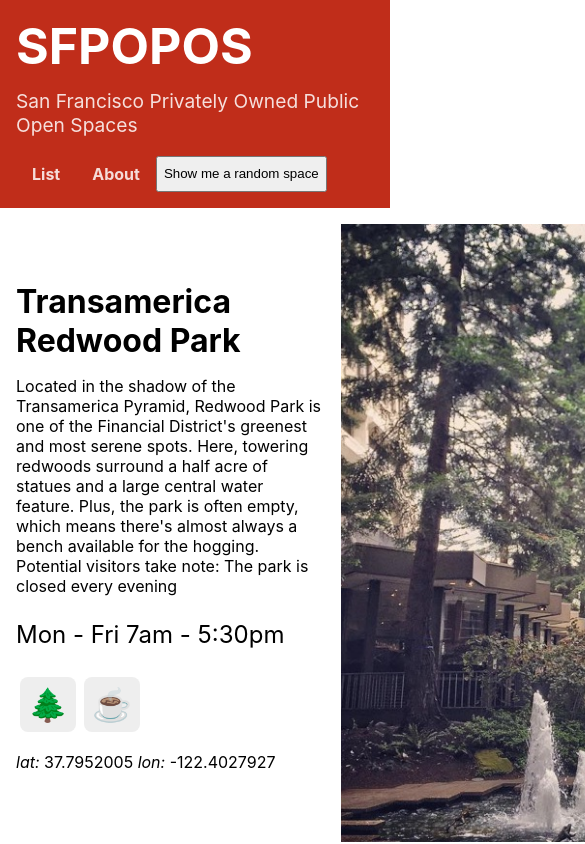
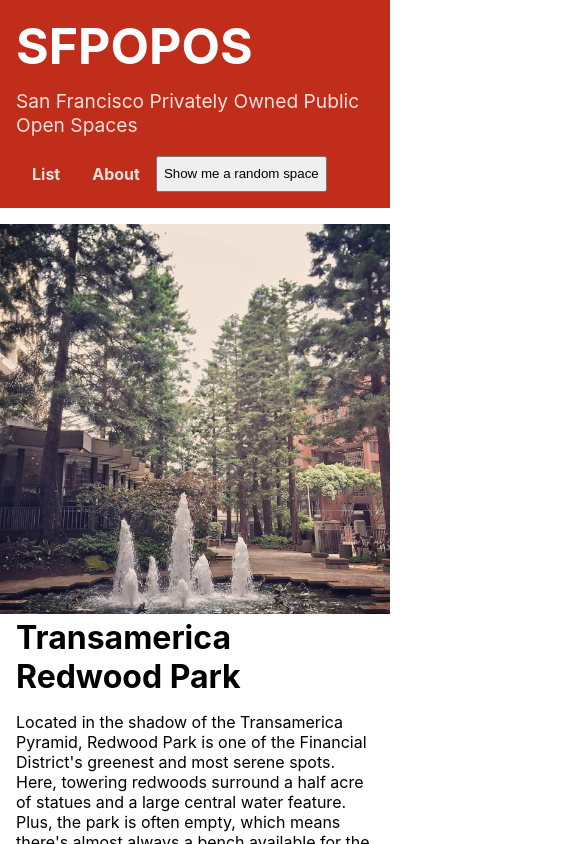
Before and after one commit to energeist/acs-2330-SFPOPOS-responsive-design, a React (Create React App) app: page /#/ in a window 390 px wide. Both pictures are taken after a click on the button "Show me a random space". Shown: the top 844 px of the page, 585 px wide, since content can reach past the window. Built offline with nearby package versions, Linux system fonts and the light colour scheme.

Commit message:
more mobile styling on details page

```diff
--- a/src/components/Footer.js
+++ b/src/components/Footer.js
@@ -5,7 +5,7 @@
 function Footer() {
   return (
     <div className='Footer'>
-      <p>Mark Rattle, 2023 - for ACS-1320</p>
+      <p>Mark Rattle 2023 - for ACS-1320</p>
     </div>
   )
 }
--- a/src/components/POPOSDetails.css
+++ b/src/components/POPOSDetails.css
@@ -4,6 +4,14 @@
 	align-items: center;
 	width: 960px;
 	margin: auto;
+}
+
+@media only screen and (max-width: 700px) {
+	.POPOSDetails {
+		display: flex;
+		flex-direction: column;
+		max-width: fit-content;
+	}
 }
 
 .POPOSDetails .POPOSDetails-info {
```
